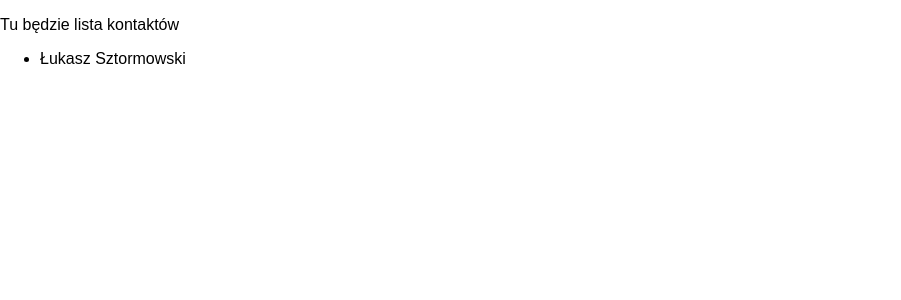
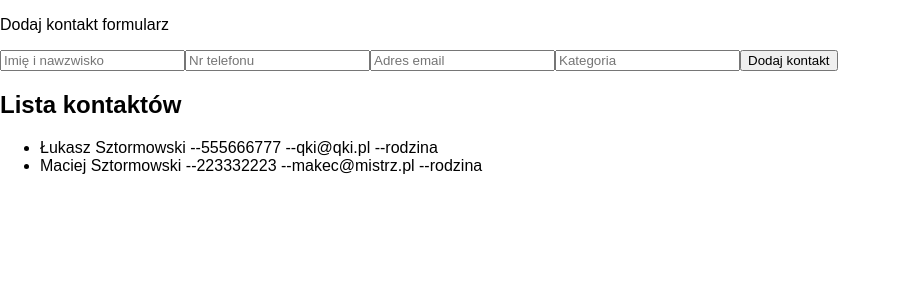
Before and after one commit to qkiczw/react-ex13, a React (Create React App) app: page / in a window 1280 px wide. Shown: the top 300 px of the page, without its empty margins (0-901 px from the left). Built offline with nearby package versions, Linux system fonts and the light colour scheme.

Commit message:
Adding new component - AddContactForm

```diff
--- a/src/App.js
+++ b/src/App.js
@@ -2,13 +2,16 @@
 import './App.css';
 
 import ContactsListView from './Components/ContactsListView';
+import AddContactForm from './Components/AddContactForm';
 
 
 class App extends React.Component {
   render() {
     return (
-
-      <ContactsListView />
+      <React.Fragment>
+        <AddContactForm/>
+        <ContactsListView />
+      </React.Fragment>
     );
   }
 }
--- /dev/null
+++ b/src/Components/AddContactForm.js
@@ -0,0 +1,18 @@
+import React from 'react';
+
+class AddContactForm extends React.Component {
+    render() {
+        return (
+            <React.Fragment>
+                <p>Dodaj kontakt formularz</p>
+                <input type="text"  placeholder="Imię i nawzwisko"/>
+                <input type="text"  placeholder="Nr telefonu"/>
+                <input type="text"  placeholder="Adres email"/>
+                <input type="text"  placeholder="Kategoria"/>
+                <button>Dodaj kontakt</button>
+            </React.Fragment>
+        );
+    }
+}
+
+export default AddContactForm;
--- a/src/Components/ContactList.js
+++ b/src/Components/ContactList.js
@@ -6,9 +6,18 @@
 
         return (
            <React.Fragment>
-               <p>Tu będzie lista kontaktów</p>
+               <h2>Lista kontaktów</h2>
                <ul>
-                   <li>{contacts.firstNameLastName}</li>
+                   {contacts.map(contact => (
+                       <li key={contact.id}>
+                           {contact.firstNameLastName} --
+                           {contact.telephone} --
+                           {contact.email} --
+                           {contact.category}
+                       </li>
+                   ))}
+
+
                </ul>
            </React.Fragment>
         );
--- a/src/Components/ContactsListView.js
+++ b/src/Components/ContactsListView.js
@@ -6,9 +6,17 @@
         state = {
             contacts: [
                 {
+                    id: 1,
                     firstNameLastName: 'Łukasz Sztormowski',
-                    telephone: '555 666 777',
+                    telephone: 555666777,
                     email: 'qki@qki.pl',
+                    category: 'rodzina',
+                },
+                {
+                    id: 2,
+                    firstNameLastName: 'Maciej Sztormowski',
+                    telephone: 223332223,
+                    email: 'makec@mistrz.pl',
                     category: 'rodzina',
                 }
             ]
@@ -19,7 +27,7 @@
 
         return (
             <React.Fragment>
-                <ContactList contacts={this.state.contacts[0]}/>
+                <ContactList contacts={this.state.contacts}/>
             </React.Fragment>
         );
     }
```
